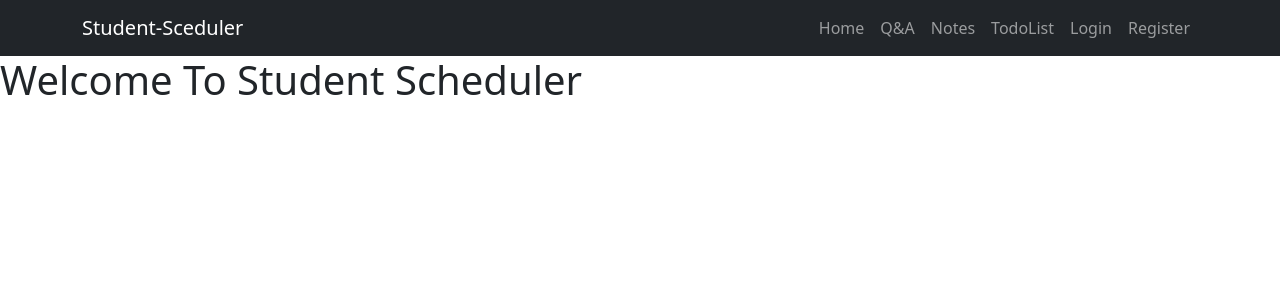
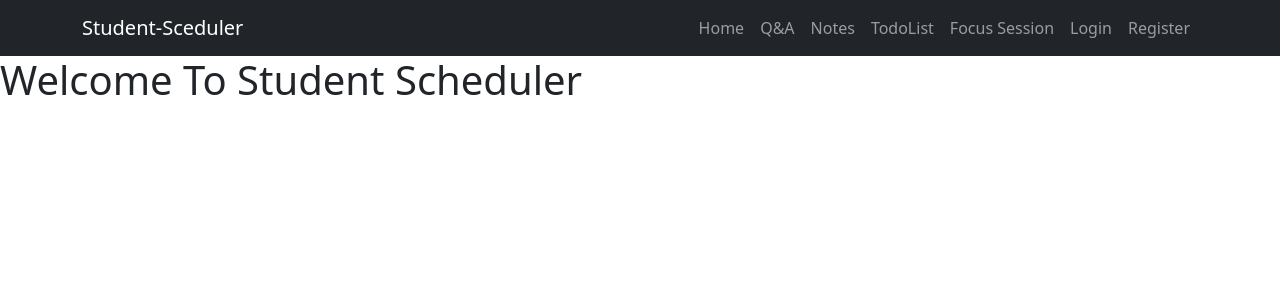
Before and after one commit to anindyassrys/Student-Scheduler, a Django app: page / in a window 1280 px wide. Shown: the top 300 px of the page. Run offline with Django 4.2, Linux system fonts and the light colour scheme; parts of the project's set-up code (start-up, migrations or seed data) failed here and were passed over; some libraries are stand-ins or nearby versions.

Commit message:
Push Changes

```diff
--- a/django_project/settings.py
+++ b/django_project/settings.py
@@ -53,7 +53,7 @@ INSTALLED_APPS = [
     'main',
     'view_schedulecal',
     'todo_list',
-    'focus_session'
+    'focus_session',
     'view_notes',
     'appointment',
 ]
--- a/main/templates/base.html
+++ b/main/templates/base.html
@@ -29,6 +29,9 @@
           <li class="nav-item">
             <a class="nav-link" href="{% url 'todo_lists' %}">TodoList</a>
           </li>
+          <li class="nav-item">
+            <a class="nav-link" href="{% url 'focus_session' %}">Focus Session</a>
+          </li>
           {% if user.is_authenticated %}
           <li class="nav-item">
             <a class="nav-link" href="{% url 'logout' %}">Logout</a>
```
